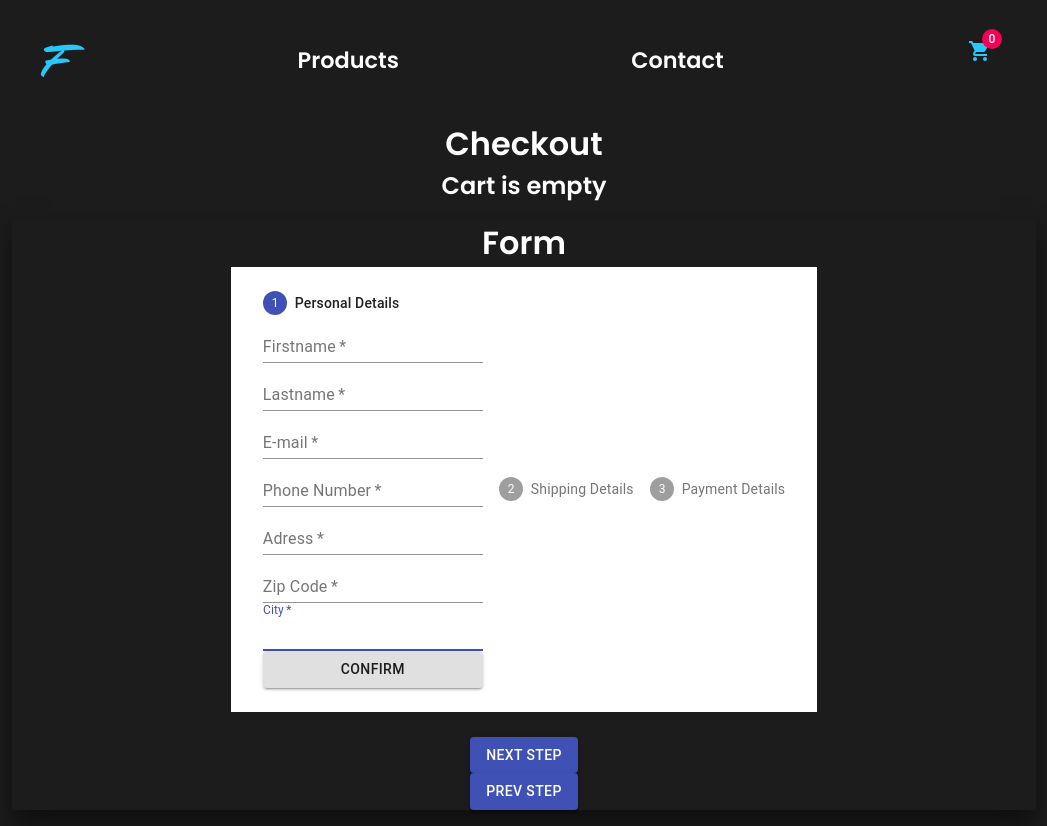
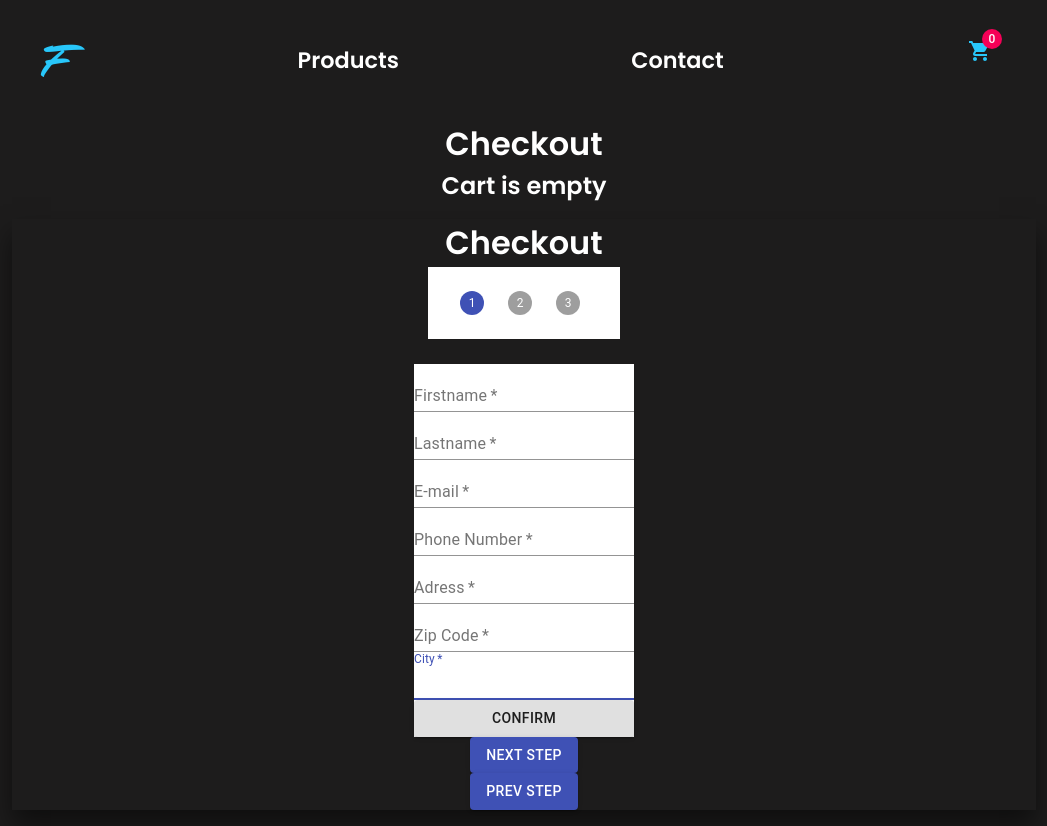
Before and after one commit to HampusJohnOlausson/react-shop, a React (Create React App) app: page /checkout in a window 1280 px wide. Shown: the whole page, without its empty margins (116-1163 px from the left). Built offline with nearby package versions, Linux system fonts and the light colour scheme.

Commit message:
stepCarousel done in checkout

```diff
--- /dev/null
+++ b/src/Components/Cart/DelivaryDetails.tsx
@@ -0,0 +1,11 @@
+import React from 'react'
+
+const DelivaryDetails = () => {
+    return (
+        <div>
+            <h1>Delivary Details</h1>
+        </div>
+    )
+}
+
+export default DelivaryDetails
--- a/src/Components/Cart/Forms.tsx
+++ b/src/Components/Cart/Forms.tsx
@@ -1,5 +1,7 @@
-import { Button, makeStyles, Step, StepLabel, Stepper } from '@material-ui/core'
+import { Button, makeStyles, Step, StepLabel, Stepper, Typography } from '@material-ui/core'
 import React, { useState } from 'react'
+import DelivaryDetails from './DelivaryDetails';
+import PaymentDetails from './PaymentDetails';
 import PersonalDetails from './PersonalDetails';
 
 const useStyles = makeStyles(() => ({
@@ -16,15 +18,28 @@ const useStyles = makeStyles(() => ({
   }
 }));
 
+function getSteps(){
+      return [<PersonalDetails/>, <DelivaryDetails/>, <PaymentDetails/>];
+    }
+
+function getStepContent(stepIndex: number){
+  switch(stepIndex){
+    case 0:
+      return <PersonalDetails/>
+    case 1:
+      return <DelivaryDetails/>
+    case 2:
+      return <PaymentDetails/>
+    default:
+      return 'unknown step';
+  }
+}
+
 const Forms = () => {
 
     const classes = useStyles();
     const [activeStep, setActiveStep] = useState(0);
-
-
-    // function getSteps(){
-    //   return [<PersonalDetails/>]
-    // }
+    const steps = getSteps();
 
     const nextStep = () => {
         if(activeStep < 2){
@@ -39,20 +54,27 @@ const Forms = () => {
 
     return (
       <div className={classes.mainContainer}>
-        <h1 className={classes.formTitle}>Form</h1>
+        <h1 className={classes.formTitle}>Checkout</h1>
         <Stepper activeStep={activeStep}>
-          <Step>
-            <StepLabel>Personal Details</StepLabel>
-            <PersonalDetails/>
-          </Step>
-          <Step>
-            <StepLabel>Shipping Details</StepLabel>
-          </Step>
-          <Step>
-            <StepLabel>Payment Details</StepLabel>
-          </Step>
+          {steps.map((label) => (
+            <Step>
+              <StepLabel />
+            </Step>
+          ))}
         </Stepper>
+
         <br />
+        <div>
+          {activeStep === steps.length ? (
+            <div>
+              <Typography>All steps are completed</Typography>
+            </div>
+          ) : (
+            <div>
+              <Typography>{getStepContent(activeStep)}</Typography>
+            </div>
+          )}
+        </div>
         <Button onClick={() => nextStep()} color="primary" variant="contained">
           Next Step
         </Button>
--- /dev/null
+++ b/src/Components/Cart/PaymentDetails.tsx
@@ -0,0 +1,11 @@
+import React from 'react'
+
+const PaymentDetails = () => {
+    return (
+        <div>
+            <h1>Payment Details</h1>
+        </div>
+    )
+}
+
+export default PaymentDetails
--- a/src/Components/Cart/PersonalDetails.tsx
+++ b/src/Components/Cart/PersonalDetails.tsx
@@ -5,6 +5,8 @@ const useStyles = makeStyles(() => ({
     form: {
         display: 'flex',
         flexDirection: 'column',
+        background: 'white',
+        color: 'white',
     }
 }));
 
```
